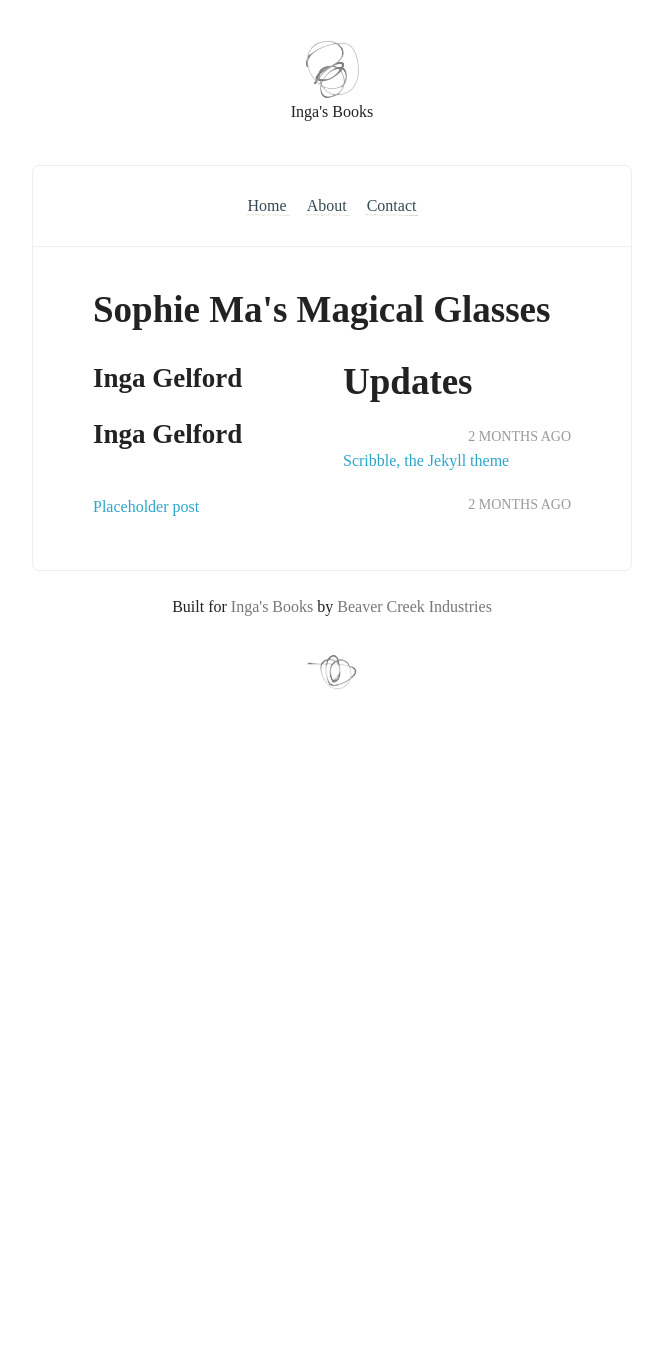
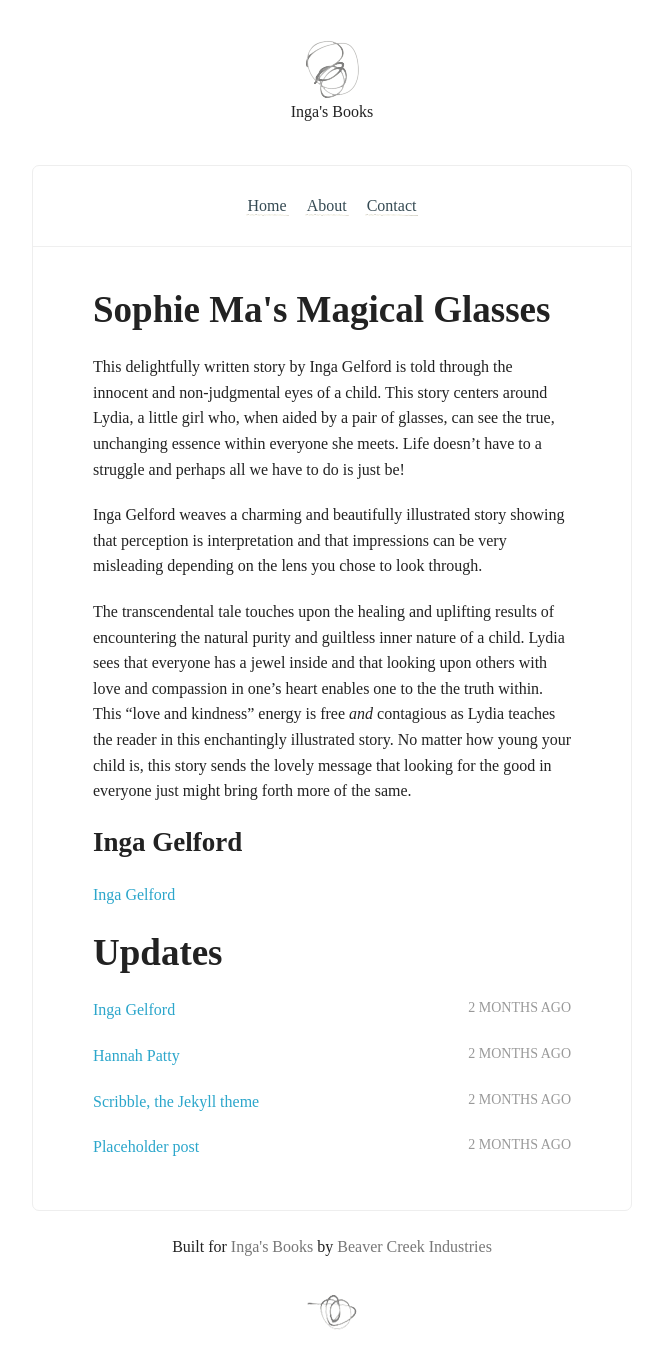
Before and after one commit to whaleen/ingas-books, a Jekyll site: the page built from index.html, in a window 1280 px wide. Shown: the whole page, without its empty margins (308-971 px from the left). Built offline with Jekyll 4.4.1, drawn with Linux system fonts in a browser that asks for light colours; Markdown is read by kramdown in place of the engine named in the settings; before the commit the page ends 900 px from its top, so only the background shows below that.

Commit message:
author and illustrator posts

```diff
--- a/index.html
+++ b/index.html
@@ -5,21 +5,40 @@ title: text
 
 <h2>Sophie Ma's Magical Glasses</h2>
 
+<p>This delightfully written story by Inga Gelford is told through the innocent and non-judgmental eyes of a child. This story centers around Lydia, a little girl who, when aided by a pair of glasses, can see the true, unchanging essence within everyone she meets. Life doesn’t have to a struggle and perhaps all we have to do is just be!</p>
 
-<div class="half_column">
-<h3>Inga Gelford</h3>
-</div>
+<p>Inga Gelford weaves a charming and beautifully illustrated story showing that perception is interpretation and that impressions can be very misleading depending on the lens you chose to look through.</p>
+
+<p>The transcendental tale touches upon the healing and uplifting results of encountering the natural purity and guiltless inner nature of a child. Lydia sees that everyone has a jewel inside and that looking upon others with love and compassion in one’s heart enables one to the the truth within. This “love and kindness” energy is free <em>and</em> contagious as Lydia teaches the reader in this enchantingly illustrated story. No matter how young your child is, this story sends the lovely message that looking for the good in everyone just might bring forth more of the same.</p>
 
 
-<div class="half_column">
 <h3>Inga Gelford</h3>
-</div>
+
+
 
 <p></p>
+
+
+
+<ul class="posts">
+
+{% for post in site.posts %}
+    {% if post.categories contains 'author' %}
+  <li>
+    <a href="{{ post.url }}">{{ post.title }}</a>
+  </li>
+
+    {% endif %}
+{% endfor %}
+
+</ul>
+
+
 
 <h2>Updates</h2>
 
 <ul class="posts">
+
   {% for post in site.posts %}
   <li>
     <small class="datetime muted" data-time="{{ post.date }}">{{ post.date | date_to_string }} </small>
```
Also changed, not shown: _posts/2013-05-11-hannah-patty.md (added, +9 -0 lines), _posts/2013-05-11-inga-gelford.md (added, +9 -0 lines).
